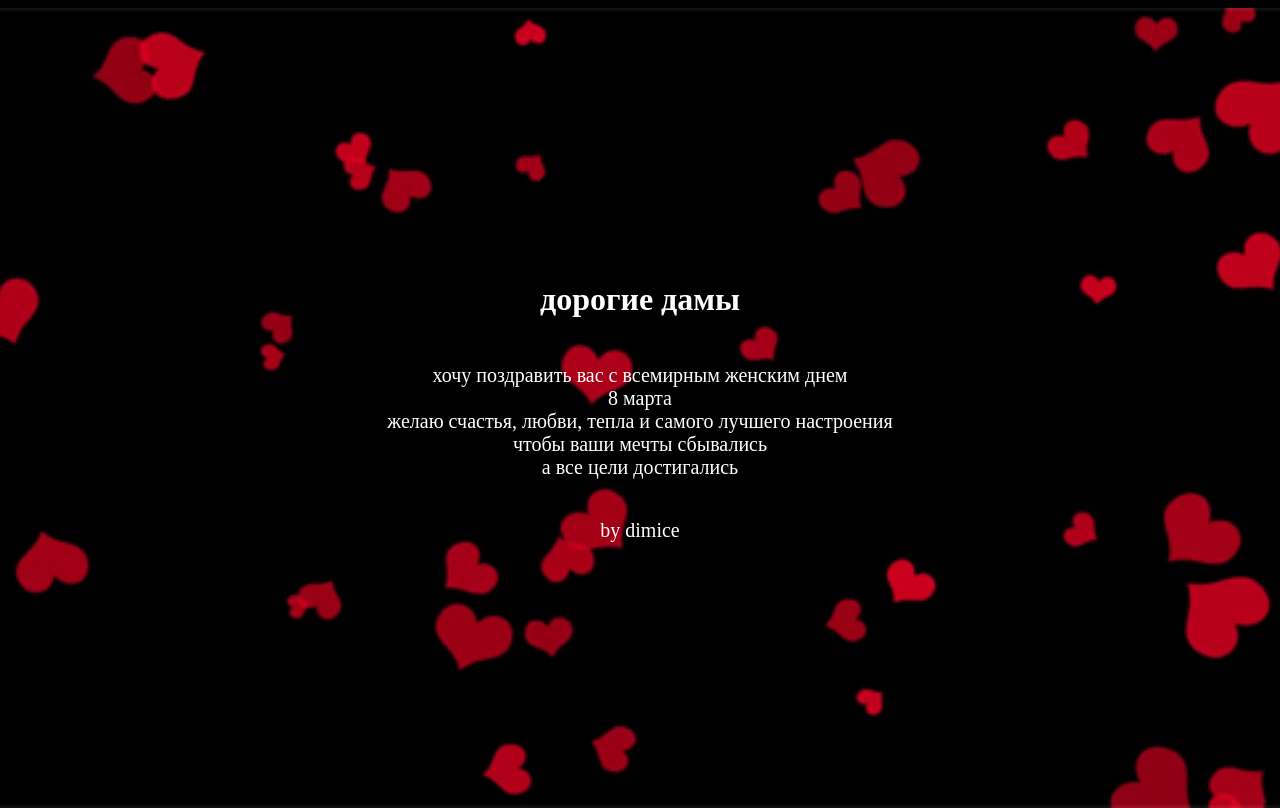
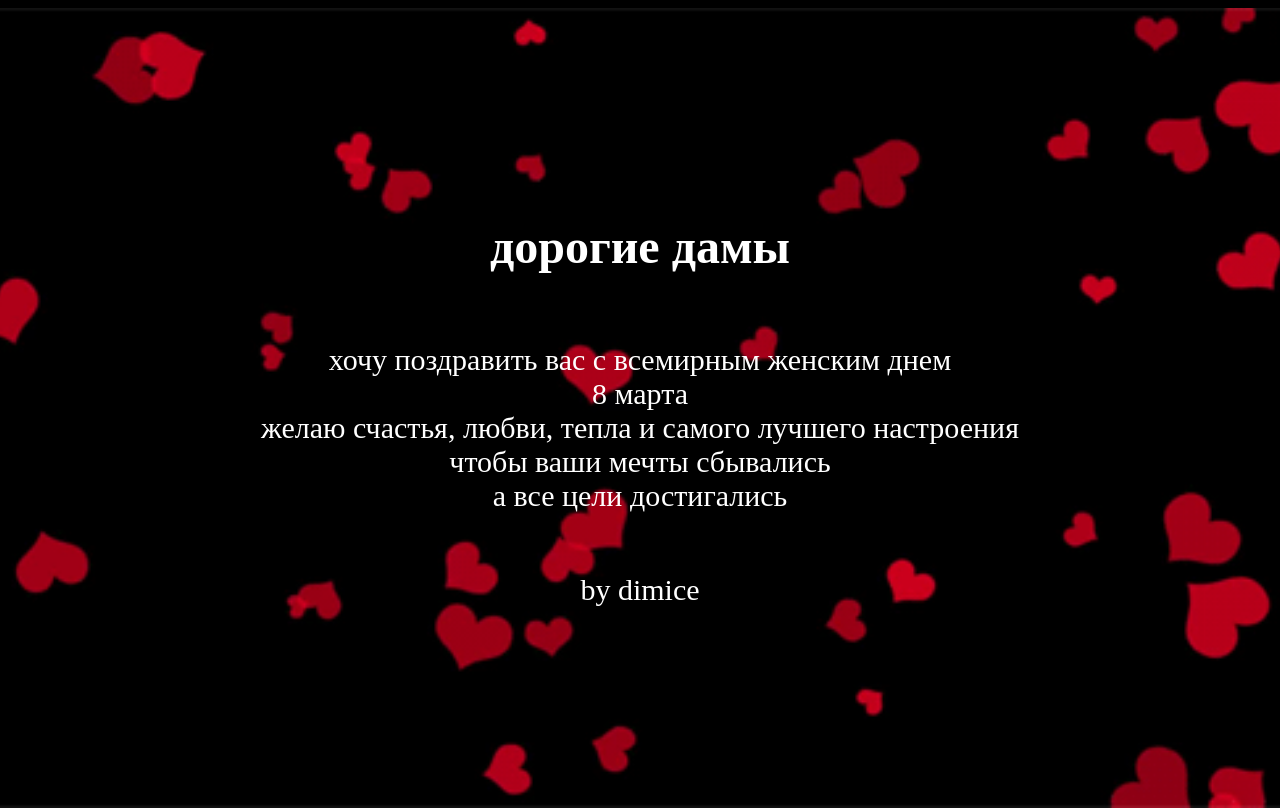
Before and after one commit to camefromdarkness/mart.github.io, a plain HTML site: page index.html in a window 1280 px wide. Both pictures are taken after a click on the button 640 px from the left and 558 px from the top of the page. Drawn offline with Linux system fonts and the light colour scheme.

Commit message:
Update style.css
123

```diff
--- a/style.css
+++ b/style.css
@@ -39,12 +39,12 @@ body {
 
 h2 {
     color: white;
-    font-size: 2em;
+    font-size: 3em;
 }
 
 p {
     color: white;
-    font-size: 20px;
+    font-size: 30px;
 }
 
 
@@ -59,7 +59,7 @@ p {
 
 h1 {
     color: white;
-    font-size: 3em;
+    font-size: 4em;
     margin-top: 300px
 }
 
```
